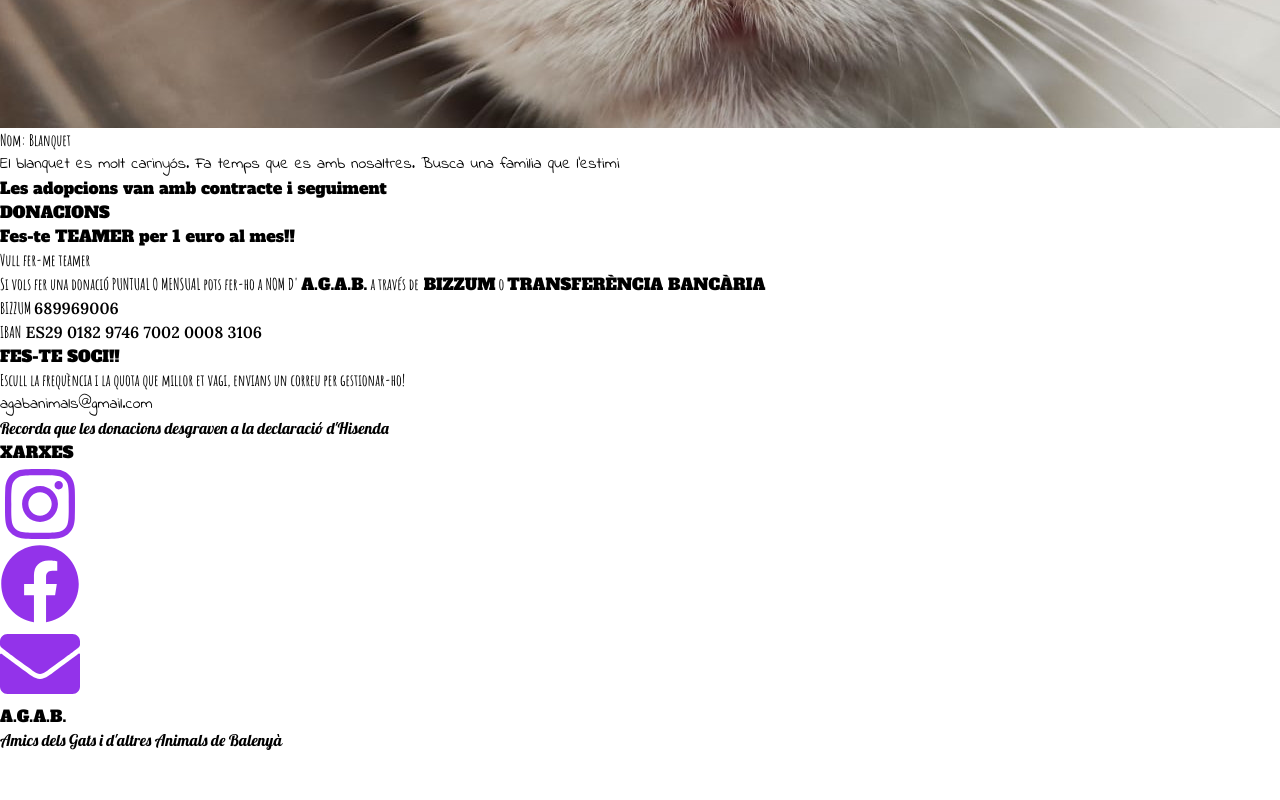
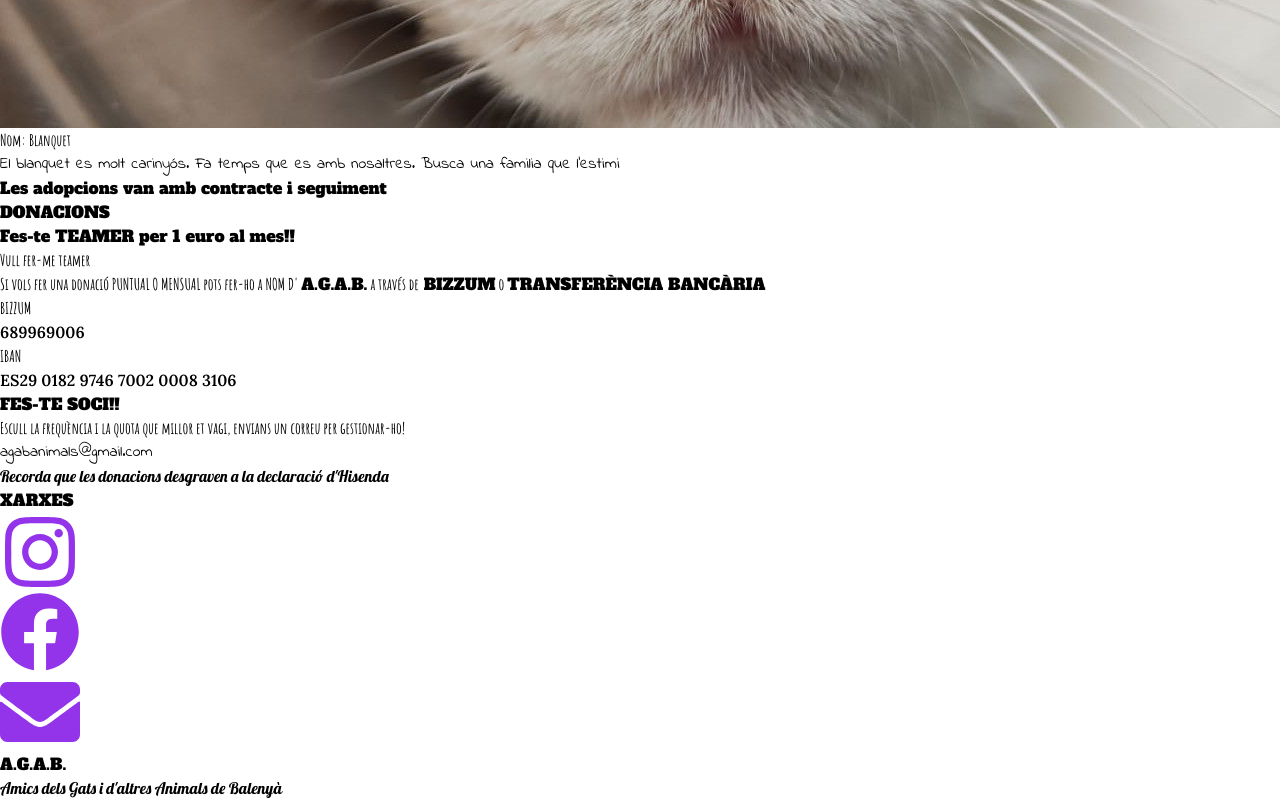
Before and after one commit to IsmaelBeronCastano/agab_vercel, a React (Vite) app: page / in a window 1280 px wide. Shown: the part 8701-9501 px from the top of the page. Before the commit the page ends 9453 px from the top, so only its background shows below. Built offline with nearby package versions, Linux system fonts and the light colour scheme.

Commit message:
ajustos al header i al text d'abaix

```diff
--- a/src/components/Header.tsx
+++ b/src/components/Header.tsx
@@ -2,7 +2,7 @@ import Image from '../assets/agabGIMP.jpg'
 
 const Header = () => {
   return (
-    <div className="w-full flex flex-col sm:flex-col lg:flex-row items-center md:justify-between h-25 pt-2 bg-purple-800">
+    <div className="w-full flex flex-col sm:flex-col lg:flex-row items-center md:justify-between lg:w-full lg:justify-evenly h-25 pt-2 bg-purple-800">
         <div className="flex items-center">
             <img src={Image} id="agab" alt="Agab" className="w-20 h-full pl-1" />
         </div>
--- a/src/components/Main.tsx
+++ b/src/components/Main.tsx
@@ -45,16 +45,18 @@ const Main = () => {
           className= "text-2xl text-center mx-auto amatic-bold decoration-transparent hover:text-4xl hover:text-purple-800 cursor-pointer">Vull fer-me teamer</a>
 
         </div>
-        <p className="text-2xl text-center amatic-bold">Si vols fer una donació PUNTUAL O MENSUAL pots fer-ho a NOM D' <span className="text-purple-600 alfa-slab text-xl">A.G.A.B.</span> a través de
+        <p className="text-2xl text-center amatic-bold mb-4">Si vols fer una donació PUNTUAL O MENSUAL pots fer-ho a NOM D' <span className="text-purple-600 alfa-slab text-xl">A.G.A.B.</span> a través de
         <span className="text-purple-600 alfa-slab text-xl"> BIZZUM</span> o <span className="text-purple-600 alfa-slab text-xl">TRANSFERÈNCIA BANCÀRIA</span></p>
-        <div className="flex-col pt-4">
-         <p className="text-4xl text-center amatic-bold pt-4 pb-4"><span className="text-center border-2 border-black rounded-md bg-purple-300 mt-3 p-1">BIZZUM</span> <span className="lora text-4xl"> 689969006</span></p>
-          <p className="text-4xl text-center amatic-bold"><span className="text-center border-2 border-black rounded-md bg-purple-300 mb-3 p-1">IBAN</span><span className="lora text-4xl"> ES29 0182 9746 7002 0008 3106</span> </p>
+        <div className="flex-col text-center">
+         <p className="text-4xl  amatic-bold pt-4 pb-4"><span className="text-center border-2 border-black rounded-md bg-purple-300 mt-3 p-1">BIZZUM</span></p>
+         <p className="text-4xl  amatic-bold pt-4 pb-8"><span className="lora text-4xl"> 689969006</span></p>
+          <p className="text-4xl amatic-bold pb-4"><span className="text-center border-2 border-black rounded-md bg-purple-300 mt-3 p-1">IBAN</span></p>
+          <p className="text-4xl amatic-bold pt-4 pb-4"><span className="lora text-4xl">ES29 0182 9746 7002 0008 3106</span> </p>
         </div>
         <p className="text-2xl text-center amatic-bold mt-4"><span className="text-purple-600 alfa-slab text-xl">FES-TE SOCI!!</span></p>
-        <p className="text-2xl text-center amatic-bold">Escull la frequència i la quota que millor et vagi, envians un correu per gestionar-ho!</p>
+        <p className="text-2xl text-center amatic-bold mt-4">Escull la frequència i la quota que millor et vagi, envians un correu per gestionar-ho!</p>
         <p className= "sm:w-full md:w-2/4 md:mx-auto text-2xl text-center indie-flower border-8 border-purple-800 rounded-xl mt-4 mb-4">agabanimals@gmail.com</p>
-        <p className="sm:w-full md:w-2/4 md:mx-auto text-center border-2 text-3xl border-black rounded-md bg-purple-300 mt-3 mb-3 p-1 lobster">Recorda que les donacions desgraven a la declaració d'Hisenda</p>
+        <p className="sm:w-full md:w-2/4 md:mx-auto text-center border-2 text-3xl border-black rounded-md bg-purple-300 mt-8 mb-3 p-1 lobster">Recorda que les donacions desgraven a la declaració d'Hisenda</p>
         <p className="text-purple-600 alfa-slab text-6xl text-center mt-10 mb-10">XARXES</p>
         <Xarxes />
       </section>
```
